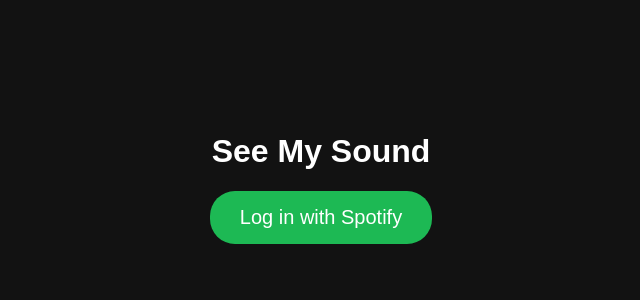
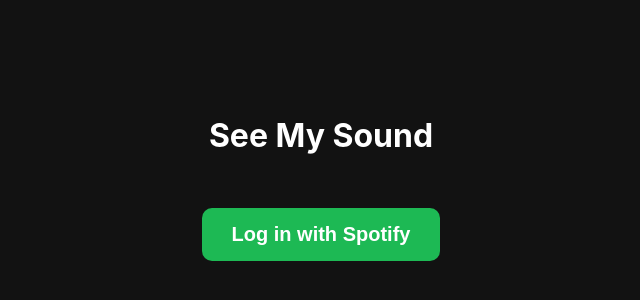
Before and after one commit to iccir919/see-my-sound, a React (Vite) app: page / in a window 1280 px wide. Shown: the part 222-522 px from the top of the page, without its empty margins (319-959 px from the left). Built offline with nearby package versions, Linux system fonts and the light colour scheme; no server answers.

Commit message:
rewrite - complete Header

```diff
--- a/src/App.jsx
+++ b/src/App.jsx
@@ -60,6 +60,13 @@
 
     }, [setAccessToken, setRefreshToken, setIsLoggedIn]);
 
+    function handleLogout() {
+        localStorage.clear();
+        setAccessToken(null);
+        setAccessToken(null);
+        setIsLoggedIn(false);
+    }
+
     return (
         <div className="app">
             { !isLoggedIn ?
@@ -68,7 +75,7 @@
                 />
                 : (
                     <>
-                        <Header />
+                        <Header onLogout={handleLogout} />
                     </>
                 )
             }
--- a/src/components/Header.jsx
+++ b/src/components/Header.jsx
@@ -2,13 +2,22 @@
 
 
 export default function Header({ onLogout }) {
+
+    return (
         <header>
             <div className="header-left">
                 <h1>See My Sound</h1>
             </div>
 
             <div className="header-right">
-            <button onClick={onLogout}>Logout</button>
+                <button
+                    className="btn-outline"
+                    onClick={onLogout}
+                >
+                    Logout
+                </button>
             </div>
         </header>
+    )
+
 }
--- a/src/components/Landing.jsx
+++ b/src/components/Landing.jsx
@@ -3,7 +3,7 @@
         <div className="landing">
             <h1>See My Sound</h1>
             <button
-                className="login-btn"
+                className="btn-primary"
                 onClick={handleLogin}
             >
                 Log in with Spotify
--- a/src/index.css
+++ b/src/index.css
@@ -1,8 +1,40 @@
+:root {
+    --bg : #121212;
+    --panel: #181818;
+    --muted:  #b3b3b3;
+    --accent: #1db954;
+}
+
+* {
+    box-sizing: border-box;
+}
+
 body {
-    font-family: Aria, sans-serif;
-    background-color: #121212;
+    margin: 0;
+    font-family: Inter, Arial, sans-serif;
+    background-color: var(--bg);
     color: #fff;
-    margin: 0;
+}
+
+.btn-primary {
+    background: var(--accent);
+    color: white;
+    border: none;
+    padding: 0.75em 1.5em;
+    border-radius: 0.5em;
+    cursor: pointer;
+    font-weight: 600;
+    font-size: 1.25rem;
+}
+
+.btn-outline {
+    background: transparent;
+    border: 1px solid rgba(255, 255, 255, 0.5);
+    color: white;
+    padding: 0.75em 1.5em;
+    border-radius: 0.5em;
+    cursor: pointer;
+    font-size: 1.15rem;
 }
 
 .landing {
@@ -10,16 +42,18 @@
     flex-direction: column;
     align-items: center;
     justify-content: center;
+    gap: 2em;
     height: 100vh;
     text-align: center;
 }
 
-.login-btn {
-    padding: 0.75em 1.5em;
-    background-color: #1db954;
-    border: none;
-    border-radius: 1.25em;
-    color: white;
-    cursor: pointer;
-    font-size: 1.25rem;
+
+header {
+    display: flex;
+    align-items: center;
+    justify-content: space-between;
+    padding: 1em 2em;
+    background: rgba(0, 0, 0, 0.75);
+    position: sticky;
+    top: 0;
 }
```
Lines whose indentation alone changed are shown as unchanged.
